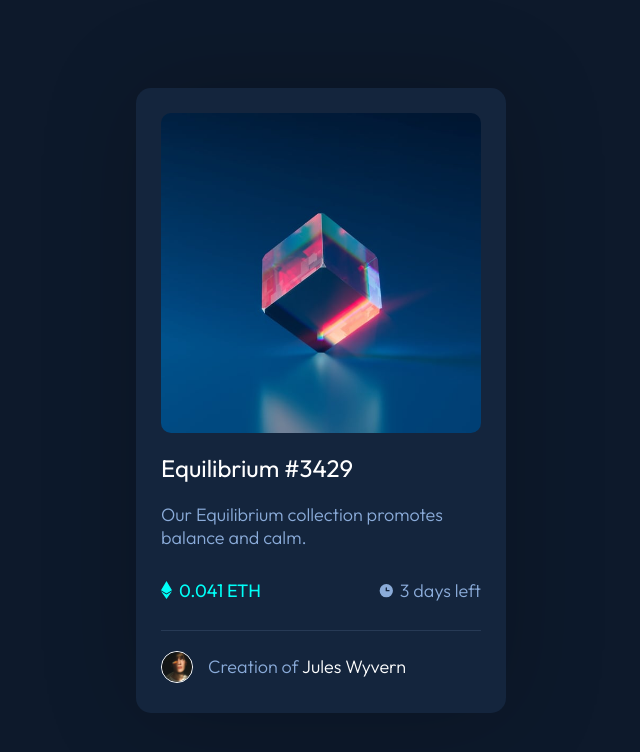
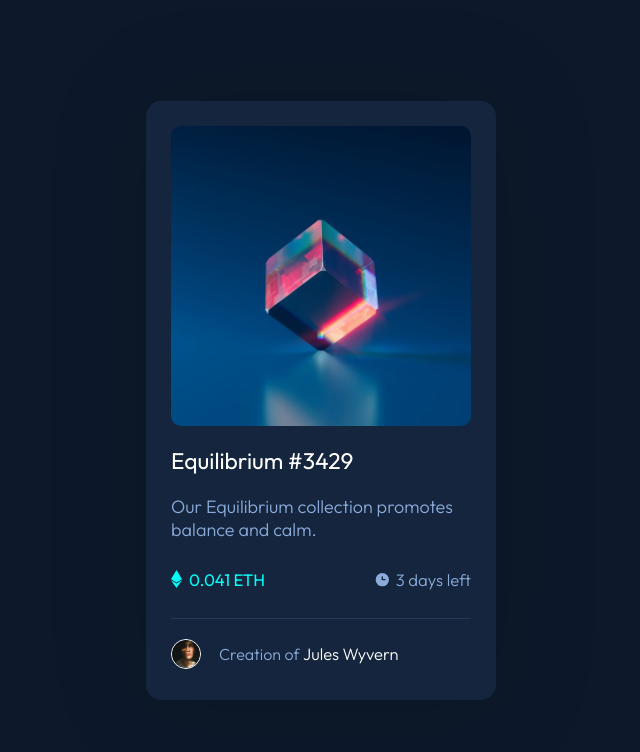
Before and after one commit to rodrigojesus7/nft-preview-card, a plain HTML site: page index.html in a window 1280 px wide. Shown: the whole page, without its empty margins (319-959 px from the left). Drawn offline with Linux system fonts and the light colour scheme.

Commit message:
refinando

```diff
--- a/src/css/style.css
+++ b/src/css/style.css
@@ -22,6 +22,7 @@ body {
 
     min-height: 100vh;
 
+
 }
 
 
@@ -32,8 +33,9 @@ body {
 
     background-color: hsl(216, 50%, 16%);
 
-    height: 625px;
-    width: 370px;
+    height: 100%;
+
+    max-width: 350px;
 
     padding: 25px;
 
@@ -52,7 +54,6 @@ body {
 
     align-items: center;
 
-    height: 500;
 
     gap: 20px;
 
@@ -61,7 +62,7 @@ body {
 
 .foto-card {
 
-    max-width: 320px;
+    max-width: 300px;
 
     border-radius: 10px;
 
@@ -92,14 +93,14 @@ body {
 
     font-weight: 400;
 
-    font-size: 24px;
+    font-size: 22.8px;
 
     cursor: pointer;
 
 }
 
 
-.titulo-card:active {
+.titulo-card:hover {
     color: hsl(178, 100%, 50%);
 }
 
@@ -108,7 +109,6 @@ body {
 
 
 .info-card {
-    margin-bottom: 10px;
 }
 
 
@@ -117,6 +117,9 @@ body {
     justify-content: space-between;
     align-items: center;
     margin-bottom: 8px;
+    margin-top: 8px;
+
+    font-size: 16.7px
 }
 
 
@@ -153,7 +156,11 @@ body {
     display: flex;
 
     align-items: center;
-    gap: 15px;
+    gap: 18px;
+
+    margin-bottom: 6px;
+
+    font-size: 16px;
 
 }
 
@@ -172,12 +179,13 @@ body {
 
 .autor-nome {
     color: hsl(0, 0%, 100%);
+    cursor: pointer;
 
-    cursor: pointer;
+    font-size: 16.5px;
 
 }
 
 
-.autor-nome:active {
+.autor-nome:hover {
     color: hsl(178, 100%, 50%);
 }
```
